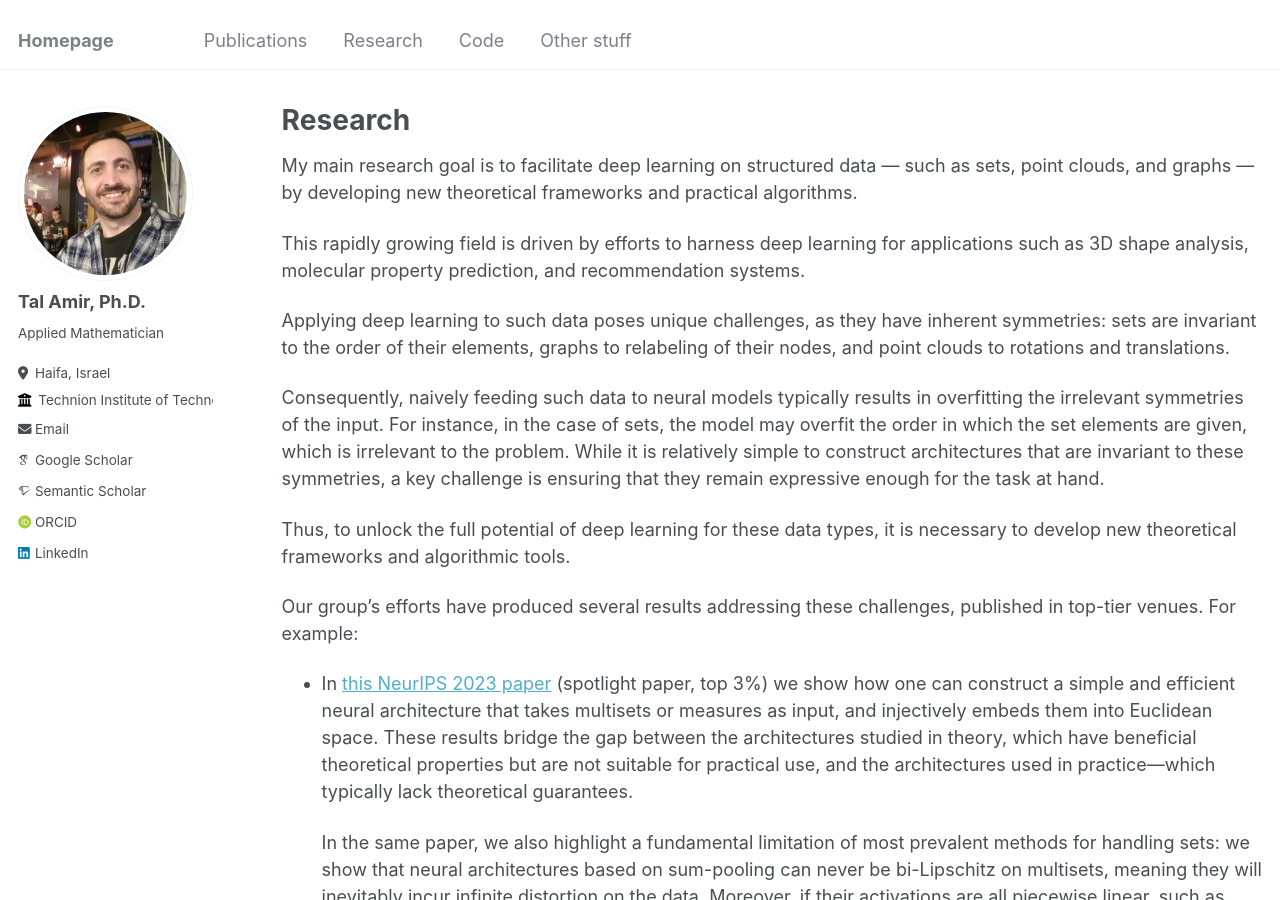
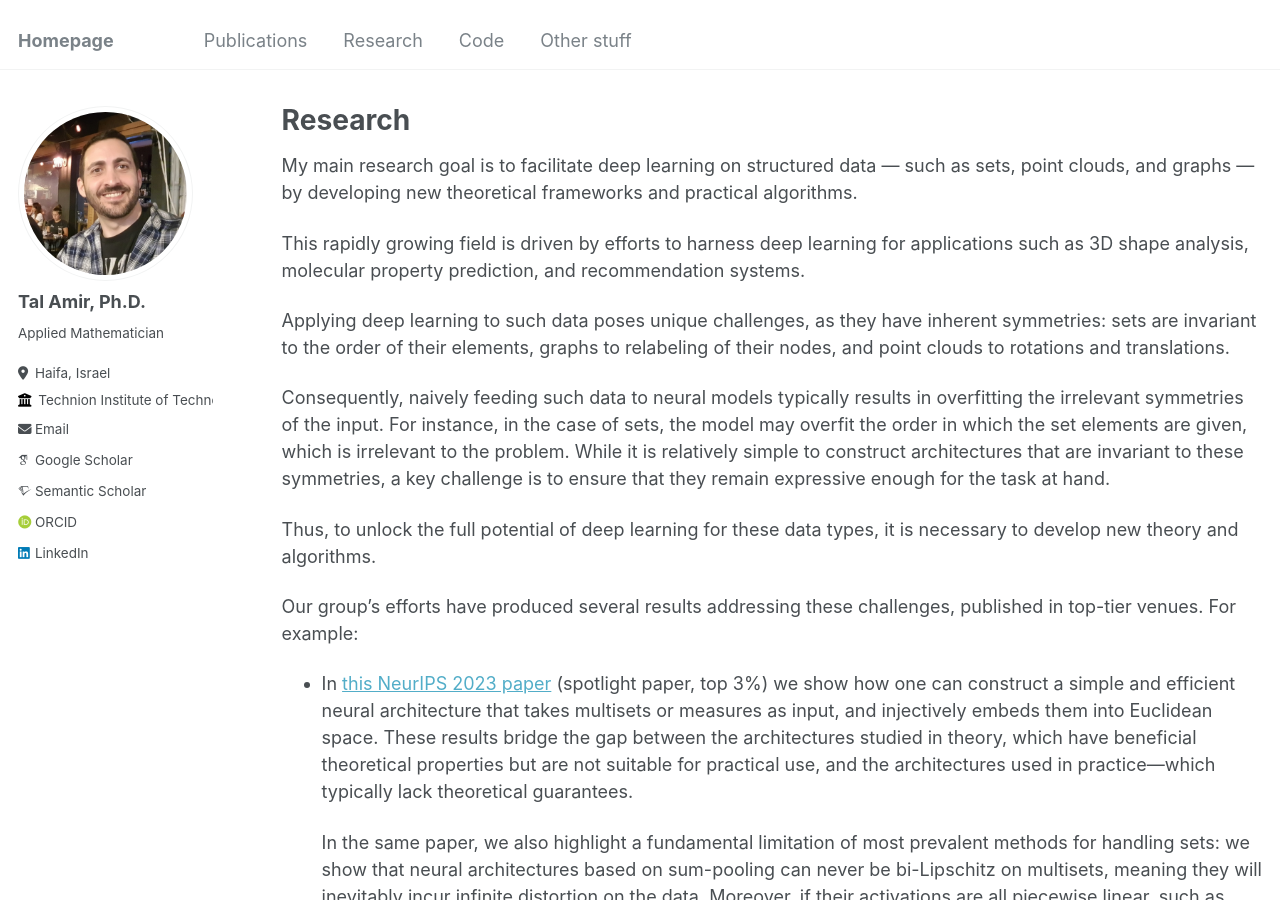
Before and after one commit to tal-amir/tal-amir.github.io, a Jekyll site: the page built from _pages/research.md, in a window 1280 px wide and 900 px high. Built offline with Jekyll 4.4.1, drawn with Linux system fonts in a browser that asks for light colours; some web fonts are replaced.

Commit message:
Refreshing homepage

```diff
--- a/_pages/research.md
+++ b/_pages/research.md
@@ -13,10 +13,10 @@ This rapidly growing field is driven by efforts to harness deep learning for app
 
 Applying deep learning to such data poses unique challenges, as they have inherent symmetries: sets are invariant to the order of their elements, graphs to relabeling of their nodes, and point clouds to rotations and translations.
 
-Consequently, naively feeding such data to neural models typically results in overfitting the irrelevant symmetries of the input. For instance, in the case of sets, the model may overfit the order in which the set elements are given, which is irrelevant to the problem. While it is relatively simple to construct architectures that are invariant to these symmetries, a key challenge is ensuring that they remain expressive enough for the task at hand.
+Consequently, naively feeding such data to neural models typically results in overfitting the irrelevant symmetries of the input. For instance, in the case of sets, the model may overfit the order in which the set elements are given, which is irrelevant to the problem. While it is relatively simple to construct architectures that are invariant to these symmetries, a key challenge is to ensure that they remain expressive enough for the task at hand.
 
 
-Thus, to unlock the full potential of deep learning for these data types, it is necessary to develop new theoretical frameworks and algorithmic tools.
+Thus, to unlock the full potential of deep learning for these data types, it is necessary to develop new theory and algorithms.
 
 Our group's efforts have produced several results addressing these challenges, published in top-tier venues. For example:
 
```
